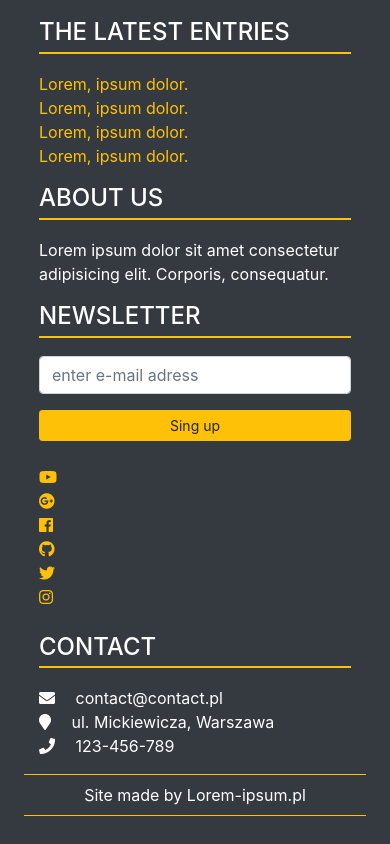
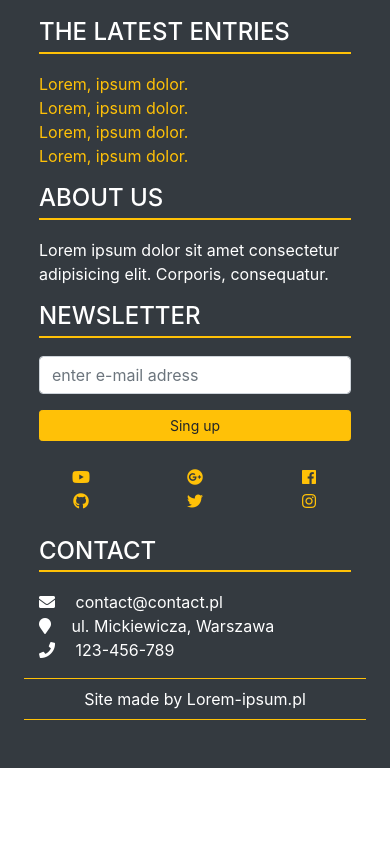
Before and after one commit to darokrk/Layout_bootstrap, a plain HTML site: page index.html in a window 390 px wide. Shown: the part 7521-8365 px from the top of the page. After the commit the page ends 8289 px from the top, so only its background shows below. Drawn offline with nearby package versions, Linux system fonts and the light colour scheme.

Commit message:
change icon column size and text-center

```diff
--- a/index.html
+++ b/index.html
@@ -391,33 +391,33 @@
                             <button class="btn btn-warning btn-sm btn-block">Sing up</button>
                         </form>
                     </div>
-                    <div class="row my-footer-social-icon d-flex flex-wrap my-4">
-                        <div class="col-sm-4 col-lg-2">
+                    <div class="row my-footer-social-icon d-flex flex-wrap text-center my-4">
+                        <div class="col-4 col-lg-2">
                             <a class="text-warning" href="#">
                                 <i class="fab fa-youtube"></i>
                             </a>
                         </div>
-                        <div class="col-sm-4 col-lg-2">
+                        <div class="col-4 col-lg-2">
                             <a class="text-warning" href="#">
                                 <i class="fab fa-google-plus"></i>
                             </a>
                         </div>
-                        <div class="col-sm-4 col-lg-2">
+                        <div class="col-4 col-lg-2">
                             <a class="text-warning" href="#">
                                 <i class="fab fa-facebook"></i>
                             </a>
                         </div>
-                        <div class="col-sm-4 col-lg-2">
+                        <div class="col-4 col-lg-2">
                             <a class="text-warning" href="#">
                                 <i class="fab fa-github"></i>
                             </a>
                         </div>
-                        <div class="col-sm-4 col-lg-2">
+                        <div class="col-4 col-lg-2">
                             <a class="text-warning" href="#">
                                 <i class="fab fa-twitter"></i>
                             </a>
                         </div>
-                        <div class="col-sm-4 col-lg-2">
+                        <div class="col-4 col-lg-2">
                             <a class="text-warning" href="#">
                                 <i class="fab fa-instagram"></i>
                             </a>
```
